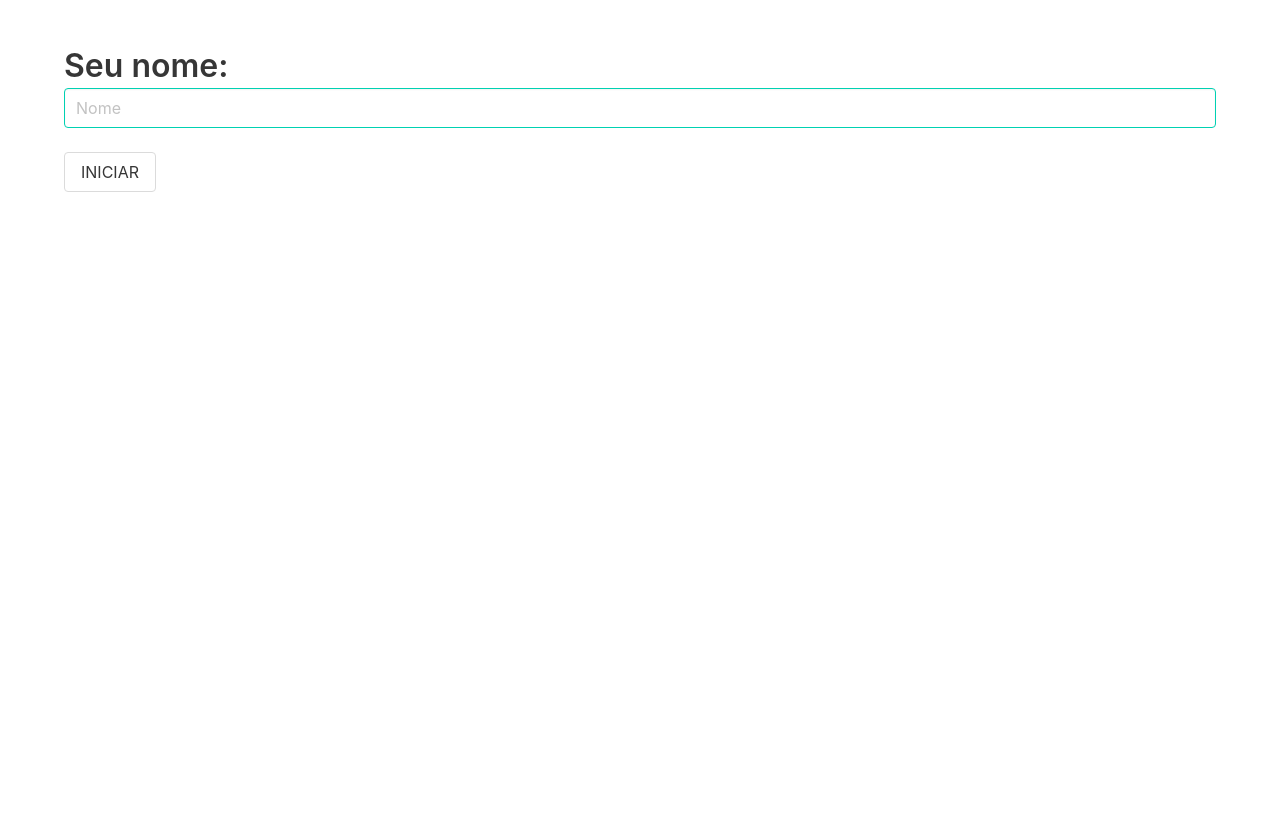
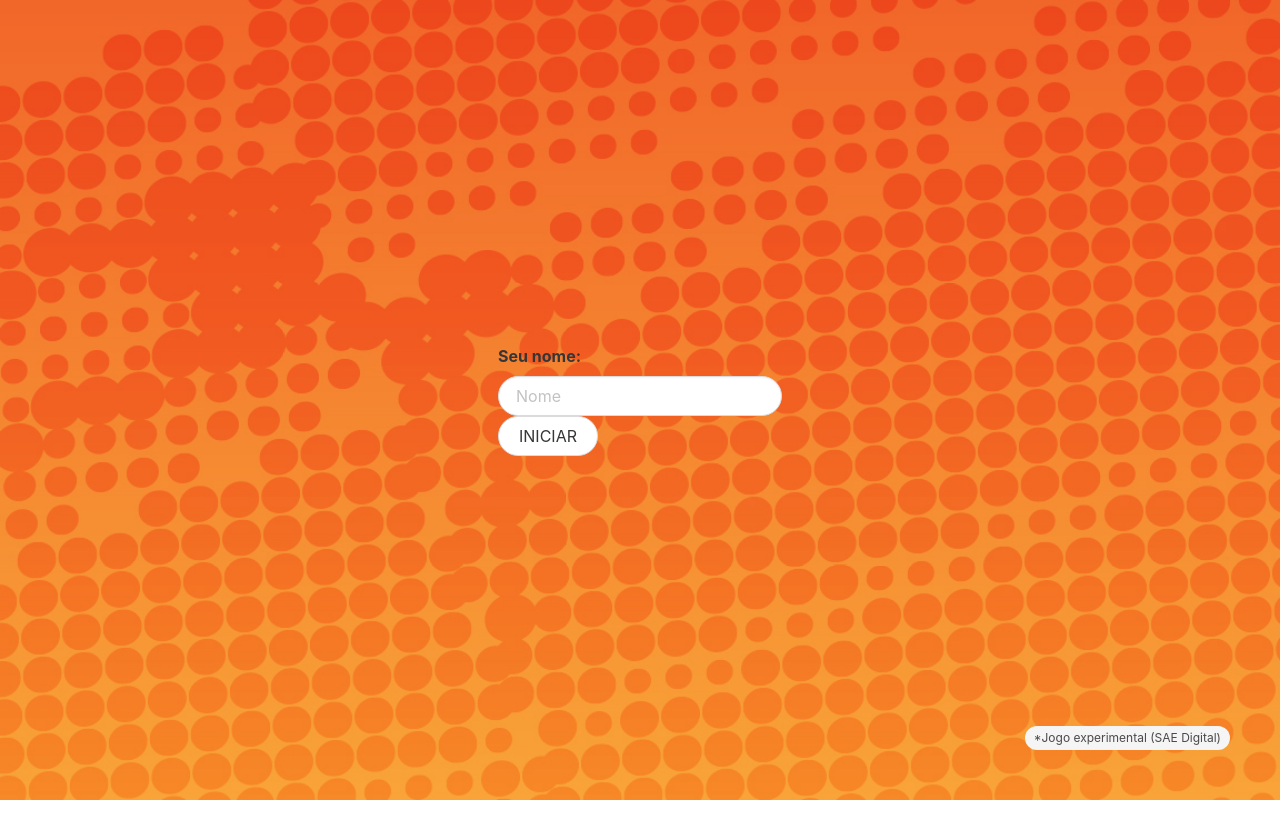
Before and after one commit to argus3d/quizmultiplayer, a website: page static/index.html in a window 1280 px wide. After the commit the page ends 800 px from the top, so only its background shows below. Drawn offline with nearby package versions, Linux system fonts and the light colour scheme.

Commit message:
mudancas

```diff
--- a/static/index.html
+++ b/static/index.html
@@ -9,6 +9,14 @@
 	<script src="https://code.createjs.com/1.0.0/createjs.min.js"></script>
 	<script src="./jogoQuizCorrida.js"></script>
 	<style>
+		@font-face {
+			font-family: 'VAG Rounded BT';
+			src: url('./resources/fonts/vagron-webfont.eot');
+			src: url('./resources/fonts/vagron-webfont.eot?#iefix') format('embedded-opentype'), url('../fonts/vagron-webfont.woff2') format('woff2'), url('../fonts/vagron-webfont.woff') format('woff'), url('../fonts/vagron-webfont.ttf') format('truetype'), url('../fonts/vagron-webfont.svg#vagrounded_btregular') format('svg');
+			font-weight: 700;
+			font-style: normal;
+		}
+
 		.tela {
 			width: 100vw;
 			height: 100vh;
@@ -16,29 +24,62 @@
 			align-items: center;
 			display: flex;
 		}
+
+		#tela1 {
+			width: 100vw;
+			height: 100vh;
+			justify-content: center;
+			align-items: center;
+			display: flex;
+		}
+
+		html{
+			font-family: 'VAG Rounded BT', Helvetica, Arial, sans-serif;
+		}
+
+		body {
+			background-color: lightblue;
+			background: url(resources/image/fundo.jpg) no-repeat center center fixed;
+			-webkit-background-size: cover;
+			-moz-background-size: cover;
+			-o-background-size: cover;
+			background-size: cover;
+			width: 100%;
+			height: 100%;
+			padding: 0;
+			margin: 0;
+			top: 0;
+			left: 0;
+			position: absolute;
+			float: left;
+			touch-action: none;
+			-ms-touch-action: none;
+
+		}
 	</style>
 </head>
 
 <body id="EF_2_MAT_L2_U4_02_OD2" class="od ef1" lang="pt-BR">
 	<section class="section" id="tela1">
-		<div class="container">
-			<h1 class="title">
-				Seu nome:
-			</h1>
-			<p class="subtitle">
-				<input id="playerName" class="input is-primary" type="text" placeholder="Nome">
-			</p>
-
-			<p class="subtitle">
-				<button class="button" onclick="startGame()">INICIAR</button>
-			</p>
+		<div class="field">
+			<label class="label">Seu nome:</label>
+			<div class="control">
+				<input id="playerName" class="input is-rounded" type="text" placeholder="Nome">
+			</div>
+			<div class="control">
+				<a class="button is-rounded" onclick="startGame()">
+					INICIAR
+				</a>
+			</div>
 		</div>
 	</section>
-	<div id="tela2" class="tela">
+	<div id="tela2" class="tela" style="display: none">
 		<canvas id="od2" width="1280" height="720" style="width: 100%;"></canvas>
 	</div>
 
-
+	<div style="position: absolute;bottom:50px;right:50px">
+		<span class="tag is-rounded">*Jogo experimental (SAE Digital)</span>
+	</div>
 
 
 	<script>
@@ -55,7 +96,7 @@
 				false, /* ativaTempo */
 				5000, /* _tempoPergunta */
 				30, /* tamanhoTextoBotao */
-				7, /* pontosNecessarios */
+				8, /* pontosNecessarios */
 				false /* mostraTutorial */
 			);
 		}
@@ -71,8 +112,8 @@
 		var curiosidades = [
 			{
 				pergunta: 'Qual é o animal considerado o mais veloz do mundo?',
-				opcoes: ['Leão', 'Guepardo', 'Pombo', 'Elefante', 'Tigre'],
-				certa: 'Pombo'
+				opcoes: ['Leão', 'Guepardo', 'Falcão-Peregrino', 'Elefante', 'Tigre'],
+				certa: 'Falcão-Peregrino'
 			},
 			{
 				pergunta: 'Quem é o autor(a) do livro "A Pequena Sereia"?',
@@ -428,7 +469,7 @@
 			return elementosSorteados;
 		}
 		shuffle(curiosidades);
-		var itens = sortearElementos(curiosidades, 10);
+		var itens = sortearElementos(curiosidades, 15);
 
 	</script>
 
--- a/static/jogoQuizCorrida.js
+++ b/static/jogoQuizCorrida.js
@@ -31,7 +31,7 @@ var AppCorrida = function (canvasID, _itens, tamanhoBt, margemBt, margemPergunta
 		chegada,
 		tutorial,
 		n_resp = 6,
-		check,
+		jogoGanho=false,
 		tempoPergunta = 5000,
 		tempoPista = 3000,
 		tempoDelay = 3000,
@@ -215,6 +215,7 @@ var AppCorrida = function (canvasID, _itens, tamanhoBt, margemBt, margemPergunta
 			Fim();
 			inicio1 = false;
 			if (i_acertos >= pontosNecessarios) {
+				jogoGanho=true;
 				const message = JSON.stringify({ type: 'answer', correct: "fim", playerName });
 				socket.send(message);
 			}
@@ -233,19 +234,14 @@ var AppCorrida = function (canvasID, _itens, tamanhoBt, margemBt, margemPergunta
 		for (i = 0; i < cont_carro.length; i++) {
 			createjs.Tween.get(cont_carro[i], { override: true }).to({ x: cont_carro[i].x + 1380 }, 4000, createjs.Ease.quadIn);
 		}
-		if (i_acertos >= pontosNecessarios) {
-			sons[2].play();
+		if (jogoGanho) {
 			positivo.visible = true;
 			positivo.y = 720;
 			createjs.Tween.get(positivo).wait(4000).to({ y: 150 }, 750, createjs.Ease.quadOut);
-			sons[2].play();
-
-
 		} else {
 			tente.visible = true;
 			tente.y = 720;
 			createjs.Tween.get(tente).wait(4000).to({ y: 150 }, 750, createjs.Ease.quadOut);
-			sons[3].play();
 		}
 
 	}
@@ -372,7 +368,7 @@ var AppCorrida = function (canvasID, _itens, tamanhoBt, margemBt, margemPergunta
 	}
 	var fundo_esc = new createjs.Bitmap(caminho + "escolha.png");
 	fundo_esc.image.onload = function () { };
-	telaEscolha.addChild(fundo_esc);
+	//telaEscolha.addChild(fundo_esc);
 
 	tutorial = new createjs.Bitmap(caminho + "tutorial.png");
 	tutorial.image.onload = function () { };
```
Also changed, not shown: static/resources/image/bt_iniciar.png, static/resources/image/fundo.jpg (added), static/resources/vag/vagron-webfont.svg (added), static/resources/vag/vagron-webfont.ttf (added), static/resources/vag/vagron-webfont.woff (added), static/resources/vag/vagron-webfont.woff2 (added), 1 other file. Lines whose indentation alone changed are shown as unchanged.
